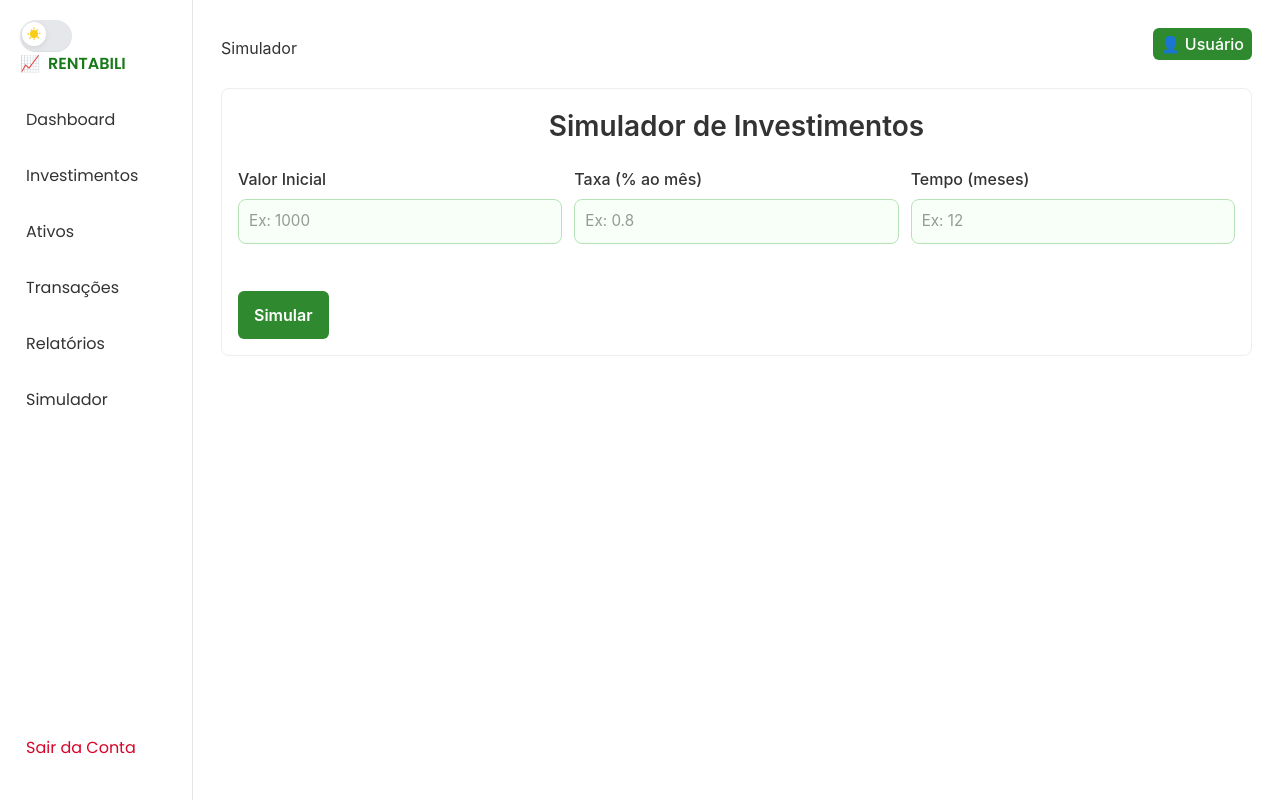
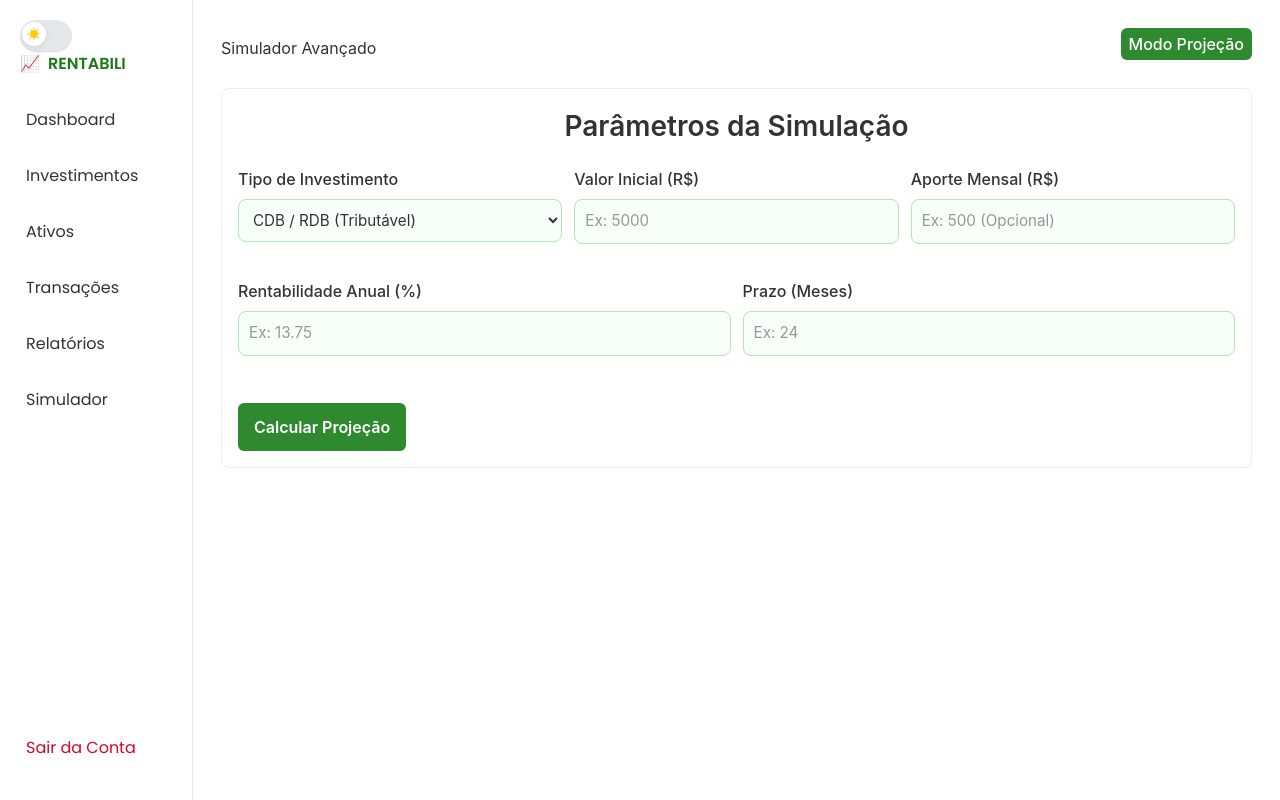
Before and after one commit to gabrielflorianoo/Rentabili, a React (Vite) app in the folder frontend/: page /simulador in a window 1280 px wide. Built offline with nearby package versions, Linux system fonts and the light colour scheme; sample sign-in values are in the browser's storage.

Commit message:
Update Simulador.jsx

```diff
--- a/frontend/src/pages/Simulador.jsx
+++ b/frontend/src/pages/Simulador.jsx
@@ -1,9 +1,5 @@
 import React, { useState } from "react";
 import "../styles/simulador.css";
-import Sidebar from "../components/Sidebar"; // Componente de navegação lateral (sidebar)
-import { investmentsApi } from "../services/apis"; // API de investimentos (não usada aqui diretamente)
-
-// Importações e registro do Chart.js para gráficos de linha
 import {
     Chart as ChartJS,
     CategoryScale,
@@ -13,9 +9,11 @@ import {
     Title,
     Tooltip,
     Legend,
+    Filler
 } from "chart.js";
 import { Line } from "react-chartjs-2";
 
+// Registrando componentes do gráfico
 ChartJS.register(
     CategoryScale,
     LinearScale,
@@ -23,188 +21,253 @@ ChartJS.register(
     LineElement,
     Title,
     Tooltip,
-    Legend
+    Legend,
+    Filler
 );
 
 export default function Simulador() {
-    // Dados do usuário (mock inicial)
-    const [userData] = useState({ name: "Usuário" });
+    // Estados do Formulário
+    const [tipoInvestimento, setTipoInvestimento] = useState("CDB"); // CDB, LCI, TESOURO
+    const [valorInicial, setValorInicial] = useState("");
+    const [aporteMensal, setAporteMensal] = useState(""); // Novo: Aporte mensal
+    const [taxaAnual, setTaxaAnual] = useState(""); // Novo: Taxa Anual (mais comum)
+    const [prazoMeses, setPrazoMeses] = useState("");
 
-    // Estados dos inputs do simulador
-    const [valorInicial, setValorInicial] = useState(null);
-    const [taxa, setTaxa] = useState(null);
-    const [tempo, setTempo] = useState(null);
+    // Estados de Resultado
+    const [resultados, setResultados] = useState(null);
+    const [dadosGrafico, setDadosGrafico] = useState(null);
 
-    // Estados dos resultados do cálculo
-    const [resultado, setResultado] = useState(null);
-    const [jurosTotais, setJurosTotais] = useState(null);
-    const [crescimento, setCrescimento] = useState(null);
-    const [evolucao, setEvolucao] = useState([]); // Array para evolução mês a mês
+    // --- REGRA DE NEGÓCIO: TABELA REGRESSIVA DE IR ---
+    const calcularAliquotaIR = (dias) => {
+        if (tipoInvestimento === "LCI") return 0; // LCI/LCA é isento
 
-    // Função que calcula a evolução do investimento
-    const calcularEvolucao = () => {
-        if (!valorInicial || !taxa || !tempo) return; // validação simples
+        if (dias <= 180) return 22.5;
+        if (dias <= 360) return 20.0;
+        if (dias <= 720) return 17.5;
+        return 15.0;
+    };
 
-        const valores = [];
-        let atual = valorInicial;
-
-        // Calcula crescimento composto mês a mês
-        for (let i = 0; i <= tempo; i++) {
-            valores.push(atual);
-            atual *= 1 + taxa / 100;
+    const simular = () => {
+        if (!valorInicial || !taxaAnual || !prazoMeses) {
+            alert("Preencha todos os campos obrigatórios.");
+            return;
         }
 
-        const final = valores[valores.length - 1];
-        const juros = final - valorInicial;
-        const crescimentoPct = (juros / valorInicial) * 100;
+        // Conversão de Taxa Anual para Mensal
+        const taxaMensal = (Math.pow(1 + (Number(taxaAnual) / 100), 1 / 12) - 1);
 
-        // Atualiza estados com os resultados
-        setResultado(final);
-        setJurosTotais(juros);
-        setCrescimento(crescimentoPct);
-        setEvolucao(valores);
+        let totalInvestido = Number(valorInicial);
+        let montanteBruto = Number(valorInicial);
+        const aporte = Number(aporteMensal) || 0;
+
+        const labels = [];
+        const dataBruto = [];
+        const dataInvestido = [];
+        const dataLiquido = [];
+
+        // --- MOTOR DE CÁLCULO MÊS A MÊS ---
+        for (let i = 0; i <= Number(prazoMeses); i++) {
+            // Adiciona dados ao gráfico
+            labels.push(`Mês ${i}`);
+            dataInvestido.push(totalInvestido);
+
+            // Calcula imposto proporcional ao tempo decorrido (em dias)
+            const diasCorridos = i * 30;
+            const aliquota = calcularAliquotaIR(diasCorridos);
+
+            const rendimento = montanteBruto - totalInvestido;
+            const descontoIR = rendimento * (aliquota / 100);
+            const liquido = montanteBruto - descontoIR;
+
+            dataBruto.push(montanteBruto);
+            dataLiquido.push(liquido);
+
+            // Avança para o próximo mês (Juros Compostos + Aporte)
+            if (i < Number(prazoMeses)) {
+                montanteBruto = (montanteBruto + aporte) * (1 + taxaMensal);
+                totalInvestido += aporte;
+            }
+        }
+
+        // Consolida resultados finais
+        const valorFinalBruto = dataBruto[dataBruto.length - 1];
+        const valorFinalInvestido = dataInvestido[dataInvestido.length - 1];
+        const valorFinalLiquido = dataLiquido[dataLiquido.length - 1];
+        const lucroBruto = valorFinalBruto - valorFinalInvestido;
+        const impostoTotal = valorFinalBruto - valorFinalLiquido;
+
+        setResultados({
+            valorFinalBruto,
+            valorFinalLiquido,
+            valorFinalInvestido,
+            lucroBruto,
+            impostoTotal,
+            aliquotaFinal: calcularAliquotaIR(Number(prazoMeses) * 30)
+        });
+
+        setDadosGrafico({
+            labels,
+            datasets: [
+                {
+                    label: 'Patrimônio Bruto',
+                    data: dataBruto,
+                    borderColor: '#00a651',
+                    backgroundColor: 'rgba(0, 166, 81, 0.1)',
+                    fill: true,
+                    tension: 0.4
+                },
+                {
+                    label: 'Patrimônio Líquido (Pós Imposto)',
+                    data: dataLiquido,
+                    borderColor: '#0077b6',
+                    borderDash: [5, 5], // Linha pontilhada
+                    tension: 0.4
+                },
+                {
+                    label: 'Dinheiro Investido',
+                    data: dataInvestido,
+                    borderColor: '#666',
+                    pointRadius: 0,
+                    borderWidth: 1
+                }
+            ]
+        });
     };
-
-    // Detecta tema escuro para adaptar cores do gráfico
-    const dark = document.body.classList.contains("dark");
-    const chartTextColor = dark ? "#0ed41fff" : "#11bb44ff";
-    const chartBorderColor = dark ? "#4ade80" : "#166534";
-    const chartGridColor = dark ? "rgba(255,255,255,0.1)" : "rgba(0,0,0,0.1)";
 
     return (
         <div className="dashboard-wrap">
             <div className="content">
-                {/* Cabeçalho do dashboard */}
                 <header className="content-head">
-                    <h2>Simulador</h2>
-                    <div className="user-badge">👤 {userData.name}</div>
+                    <h2>Simulador Avançado</h2>
+                    <div className="user-badge">Modo Projeção</div>
                 </header>
 
-                {/* Seção do formulário do simulador */}
+                <div className="simulador-container">
+                    {/* --- ÁREA DE INPUTS --- */}
                     <div className="form-section">
-                    <h1 className="simuladorTitulo">Simulador de Investimentos</h1>
+                        <h1 className="simuladorTitulo">Parâmetros da Simulação</h1>
+
                         <div className="form-row">
-                        {/* Input Valor Inicial */}
                             <div className="form-group">
-                            <label>Valor Inicial</label>
+                                <label>Tipo de Investimento</label>
+                                <select
+                                    className="simuladorInput"
+                                    value={tipoInvestimento}
+                                    onChange={(e) => setTipoInvestimento(e.target.value)}
+                                >
+                                    <option value="CDB">CDB / RDB (Tributável)</option>
+                                    <option value="TESOURO">Tesouro Direto (Tributável)</option>
+                                    <option value="LCI">LCI / LCA (Isento de IR)</option>
+                                </select>
+                            </div>
+
+                            <div className="form-group">
+                                <label>Valor Inicial (R$)</label>
                                 <input
-                                placeholder="Ex: 1000"
                                     type="number"
                                     className="simuladorInput"
-                                onChange={(e) => setValorInicial(Number(e.target.value))}
+                                    placeholder="Ex: 5000"
+                                    value={valorInicial}
+                                    onChange={(e) => setValorInicial(e.target.value)}
                                 />
                             </div>
 
-                        {/* Input Taxa mensal */}
                             <div className="form-group">
-                            <label>Taxa (% ao mês)</label>
+                                <label>Aporte Mensal (R$)</label>
                                 <input
-                                placeholder="Ex: 0.8"
                                     type="number"
                                     className="simuladorInput"
-                                onChange={(e) => setTaxa(Number(e.target.value))}
-                            />
-                        </div>
-
-                        {/* Input Tempo em meses */}
-                        <div className="form-group">
-                            <label>Tempo (meses)</label>
-                            <input
-                                placeholder="Ex: 12"
-                                type="number"
-                                className="simuladorInput"
-                                onChange={(e) => setTempo(Number(e.target.value))}
+                                    placeholder="Ex: 500 (Opcional)"
+                                    value={aporteMensal}
+                                    onChange={(e) => setAporteMensal(e.target.value)}
                                 />
                             </div>
                         </div>
 
-                    {/* Botão para calcular */}
-                    <button onClick={calcularEvolucao} className="simuladorButton">
-                        Simular
+                        <div className="form-row">
+                            <div className="form-group">
+                                <label>Rentabilidade Anual (%)</label>
+                                <input
+                                    type="number"
+                                    className="simuladorInput"
+                                    placeholder="Ex: 13.75"
+                                    value={taxaAnual}
+                                    onChange={(e) => setTaxaAnual(e.target.value)}
+                                />
+                            </div>
+
+                            <div className="form-group">
+                                <label>Prazo (Meses)</label>
+                                <input
+                                    type="number"
+                                    className="simuladorInput"
+                                    placeholder="Ex: 24"
+                                    value={prazoMeses}
+                                    onChange={(e) => setPrazoMeses(e.target.value)}
+                                />
+                            </div>
+                        </div>
+
+                        <button onClick={simular} className="simuladorButton">
+                            Calcular Projeção
                         </button>
                     </div>
 
-                {/* Cards de resultado */}
-                {resultado !== null && (
+                    {/* --- ÁREA DE RESULTADOS --- */}
+                    {resultados && (
+                        <>
                             <section className="stats-grid">
                                 <div className="stat-card green">
-                            <div className="stat-icon">📌</div>
+                                    <div className="stat-icon">💰</div>
                                     <div className="stat-info">
-                                <div className="stat-label">Valor Final</div>
+                                        <div className="stat-label">Valor Final Líquido</div>
                                         <div className="stat-value">
-                                    {new Intl.NumberFormat("pt-BR", {
-                                        style: "currency",
-                                        currency: "BRL",
-                                    }).format(resultado)}
+                                            {new Intl.NumberFormat('pt-BR', { style: 'currency', currency: 'BRL' }).format(resultados.valorFinalLiquido)}
                                         </div>
                                     </div>
                                 </div>
 
                                 <div className="stat-card blue">
-                            <div className="stat-icon">💰</div>
+                                    <div className="stat-icon">📈</div>
                                     <div className="stat-info">
-                                <div className="stat-label">Juros Totais</div>
+                                        <div className="stat-label">Total em Juros</div>
                                         <div className="stat-value">
-                                    {new Intl.NumberFormat("pt-BR", {
-                                        style: "currency",
-                                        currency: "BRL",
-                                    }).format(jurosTotais)}
+                                            +{new Intl.NumberFormat('pt-BR', { style: 'currency', currency: 'BRL' }).format(resultados.lucroBruto)}
                                         </div>
                                     </div>
                                 </div>
 
-                        <div className="stat-card purple">
-                            <div className="stat-icon">📈</div>
+                                <div className="stat-card red">
+                                    <div className="stat-icon">🏛️</div>
                                     <div className="stat-info">
-                                <div className="stat-label">Crescimento</div>
-                                <div className="stat-value">{crescimento.toFixed(2)}%</div>
+                                        <div className="stat-label">Imposto (IR {resultados.aliquotaFinal}%)</div>
+                                        <div className="stat-value">
+                                            -{new Intl.NumberFormat('pt-BR', { style: 'currency', currency: 'BRL' }).format(resultados.impostoTotal)}
+                                        </div>
                                     </div>
                                 </div>
                             </section>
-                )}
 
-                {/* Gráfico de evolução */}
-                {evolucao.length > 0 && (
                             <div className="chartWrapper">
                                 <Line
-                            data={{
-                                labels: evolucao.map((_, i) => `Mês ${i}`),
-                                datasets: [
-                                    {
-                                        label: "Evolução do Investimento",
-                                        data: evolucao,
-                                        borderWidth: 2,
-                                        tension: 0.3,
-                                        borderColor: chartBorderColor,
-                                        backgroundColor: chartBorderColor,
-                                        pointRadius: 4,
-                                        pointHoverRadius: 6,
+                                    data={dadosGrafico}
+                                    options={{
+                                        responsive: true,
+                                        plugins: {
+                                            legend: { position: 'top' },
+                                            tooltip: { mode: 'index', intersect: false }
                                         },
-                                ],
-                            }}
-                            options={{
-                                plugins: {
-                                    legend: { labels: { color: chartTextColor } },
-                                    tooltip: {
-                                        callbacks: {
-                                            label: function (ctx) {
-                                                const raw = ctx.raw;
-                                                if (typeof raw === "number") {
-                                                    return `R$ ${raw.toFixed(2)}`;
+                                        interaction: {
+                                            mode: 'nearest',
+                                            axis: 'x',
+                                            intersect: false
                                         }
-                                                return String(raw);
-                                            },
-                                        },
-                                    },
-                                },
-                                scales: {
-                                    x: { ticks: { color: chartTextColor }, grid: { color: chartGridColor } },
-                                    y: { ticks: { color: chartTextColor }, grid: { color: chartGridColor } },
-                                },
                                     }}
                                 />
                             </div>
+                        </>
                     )}
+                </div>
             </div>
         </div>
     );
```
Lines whose indentation alone changed are shown as unchanged.
